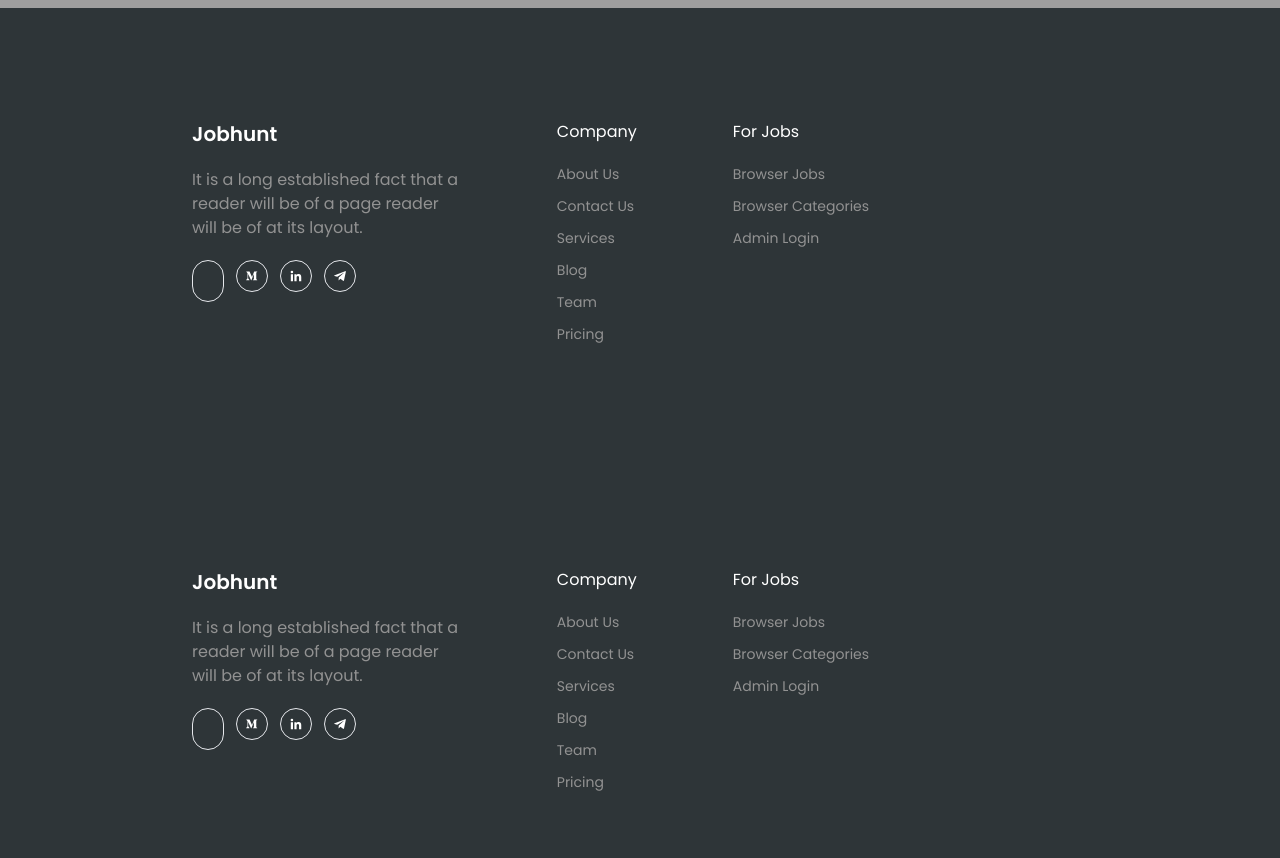
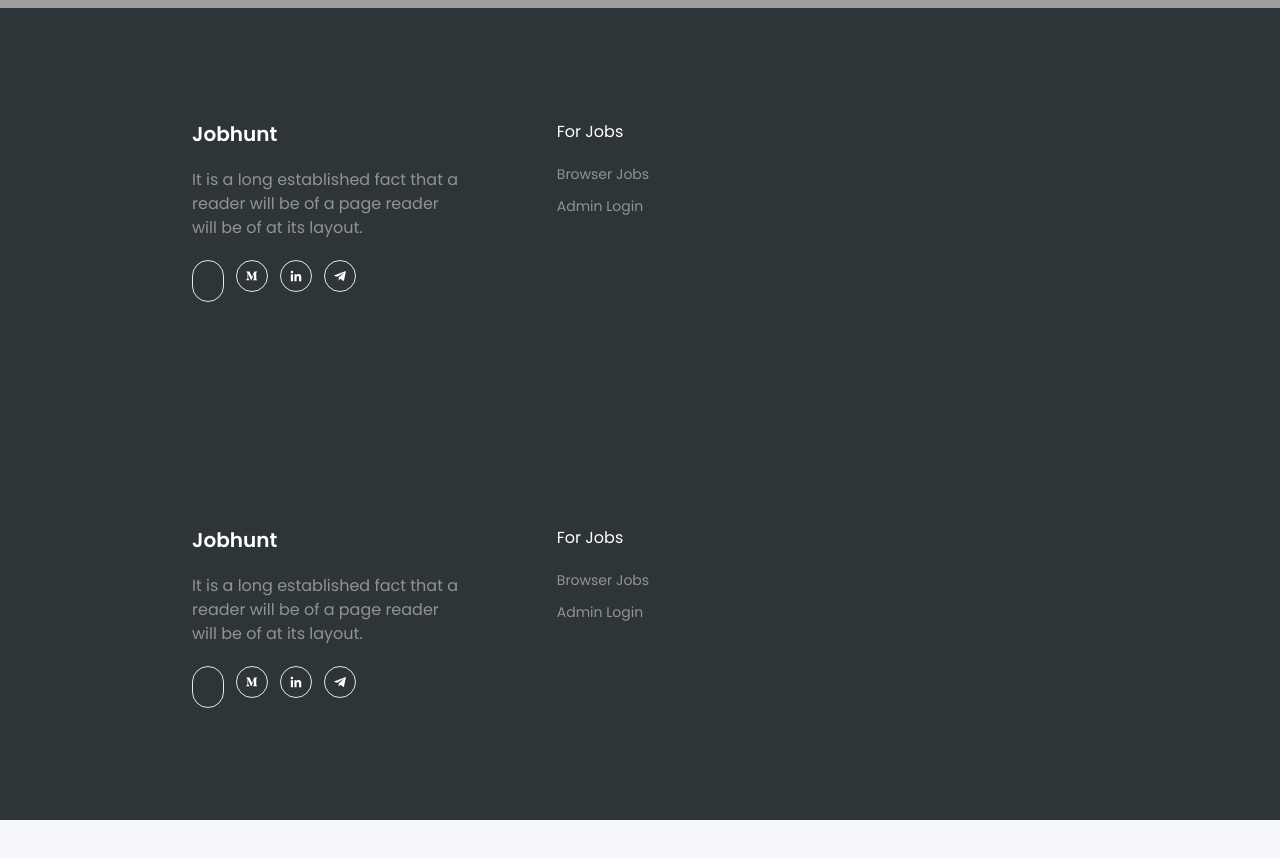
Before and after one commit to vwakesahu/jobshunt, a React (Create React App) app: page / in a window 1280 px wide. Shown: the part 1740-2598 px from the top of the page. After the commit the page ends 2560 px from the top, so only its background shows below. Built offline with nearby package versions, Linux system fonts and the light colour scheme; no server answers; the database is empty; grey boxes are pictures that could not be loaded; some icons are missing.

Commit message:
URI ANd some css

```diff
--- a/src/components/Footer.jsx
+++ b/src/components/Footer.jsx
@@ -16,7 +16,7 @@ const Footer = () => {
           <SocialIcons />
         </div>
 
-        <div className=" flex flex-col gap-5">
+        {/* <div className=" flex flex-col gap-5">
           <p>Company</p>
           <ul className=" text-lighttextGray text-sm flex flex-col gap-3  ">
             <li>About Us</li>
@@ -26,14 +26,16 @@ const Footer = () => {
             <li>Team</li>
             <li>Pricing</li>
           </ul>
-        </div>
+        </div> */}
 
         <div className=" flex flex-col gap-5">
           <p>For Jobs</p>
           <ul className=" text-lighttextGray text-sm flex flex-col gap-3  ">
-            <li>Browser Jobs</li>
-            <li>Browser Categories </li>
-            <Link  to='/login'>
+            <Link to={"/findJob"}>
+              <li>Browser Jobs</li>
+            </Link>
+
+            <Link to="/login">
               <li>Admin Login</li>
             </Link>
           </ul>
@@ -51,7 +53,7 @@ const Footer = () => {
           </div>
           <SocialIcons />
           <div className=" flex gap-10 mt-7">
-            <div className=" flex flex-col gap-5">
+            {/* <div className=" flex flex-col gap-5">
               <p>Company</p>
               <ul className=" text-lighttextGray text-sm flex flex-col gap-3  ">
                 <li>About Us</li>
@@ -61,14 +63,15 @@ const Footer = () => {
                 <li>Team</li>
                 <li>Pricing</li>
               </ul>
-            </div>
+            </div> */}
 
             <div className=" flex flex-col gap-5">
               <p>For Jobs</p>
               <ul className=" text-lighttextGray text-sm flex flex-col gap-3  ">
                 <li>Browser Jobs</li>
-                <li>Browser Categories </li>
-                <li>Admin Login</li>
+                <Link to="/login">
+                  <li>Admin Login</li>
+                </Link>
               </ul>
             </div>
           </div>
```
